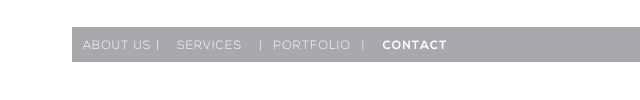
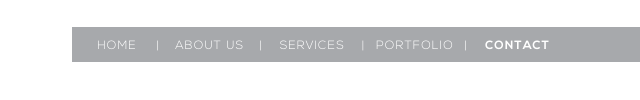
Before and after one commit to mfleming7024/PinkGinger, a plain HTML site: page site/contact.html in a window 1280 px wide. Shown: the part 638-738 px from the top of the page, 128-768 px from the left. Drawn offline with Linux system fonts and the light colour scheme; files whose address does not match are found by name.

Commit message:
v2.1.1
fixed home link on contact page footer

```diff
--- a/site/contact.html
+++ b/site/contact.html
@@ -31,7 +31,7 @@
   <p class="info">Since we are a boutique marketing firm we work by appointments only at this address. But please feel free to call or email to discuss your marketing needs or to request an estimate.</p>
 </div>
 <footer>
-    <p><a href="about.html">ABOUT US</a> | <a href="services.html">SERVICES</a> | <a href="portfolio.html">PORTFOLIO</a> | <a href="contact.html" class="active">CONTACT</a></p>
+    <p><a href="index.html">HOME</a> | <a href="about.html">ABOUT US</a> | <a href="services.html">SERVICES</a> | <a href="portfolio.html">PORTFOLIO</a> | <a href="contact.html" class="active">CONTACT</a></p>
 </footer>
 </body>
 </html>
```
